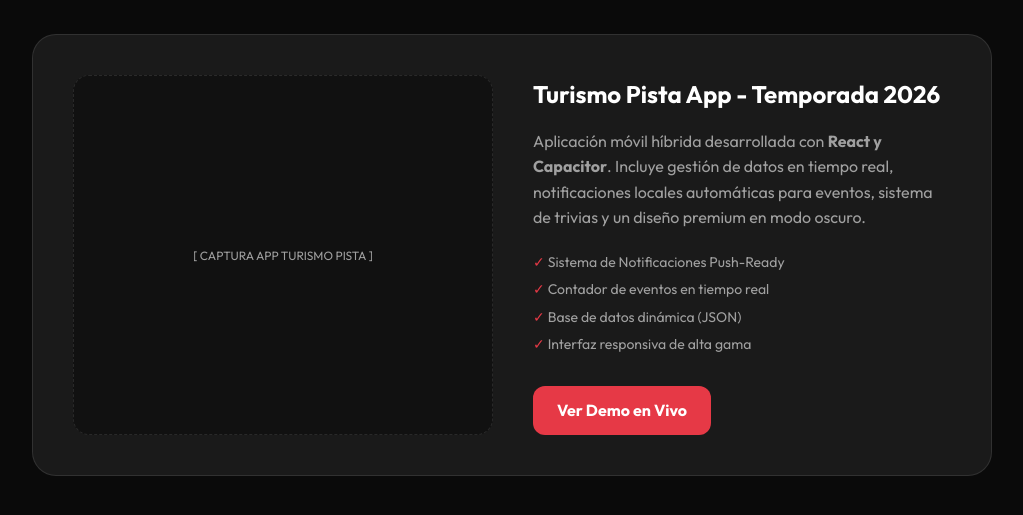
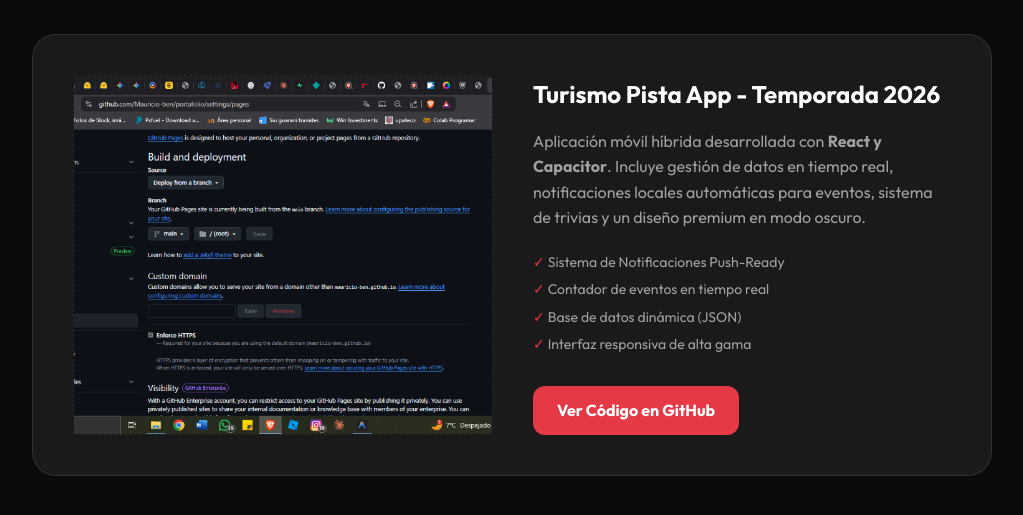
Before and after one commit to Mauricio-ben/portafolio, a plain HTML site: page index.html in a window 1280 px wide. Shown: the part 687-1202 px from the top of the page, without its empty margins (128-1151 px from the left). Drawn offline with Linux system fonts and the light colour scheme.

Commit message:
Add files via upload

```diff
--- a/index.html
+++ b/index.html
@@ -37,10 +37,7 @@
 
             <div class="project-card">
                 <div class="project-image">
-                    <!-- Aquí el usuario pondrá la captura de la app -->
-                    <div class="image-placeholder">
-                        <span>[ CAPTURA APP TURISMO PISTA ]</span>
-                    </div>
+                    <img src="app-preview.png" alt="Turismo Pista App Preview" style="width: 100%; height: 100%; object-fit: cover;">
                 </div>
                 <div class="project-info">
                     <h3>Turismo Pista App - Temporada 2026</h3>
@@ -51,7 +48,7 @@
                         <li>Base de datos dinámica (JSON)</li>
                         <li>Interfaz responsiva de alta gama</li>
                     </ul>
-                    <a href="#" class="btn">Ver Demo en Vivo</a>
+                    <a href="https://github.com/Mauricio-ben" target="_blank" class="btn">Ver Código en GitHub</a>
                 </div>
             </div>
         </div>
```
Also changed, not shown: app-preview.png (added).
